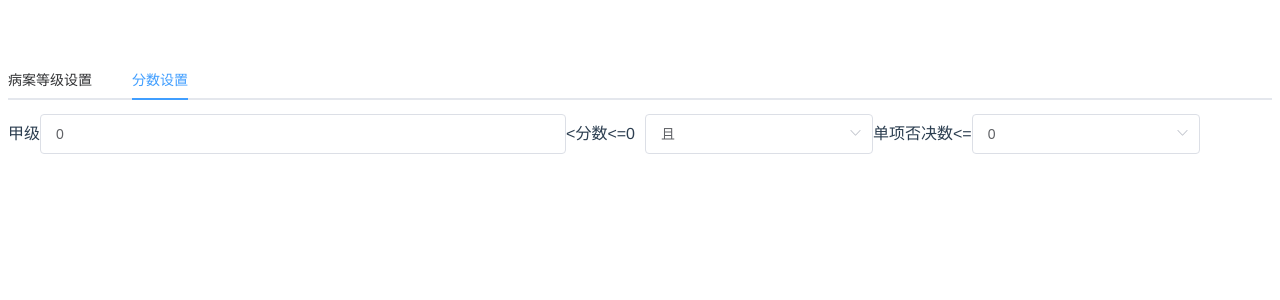
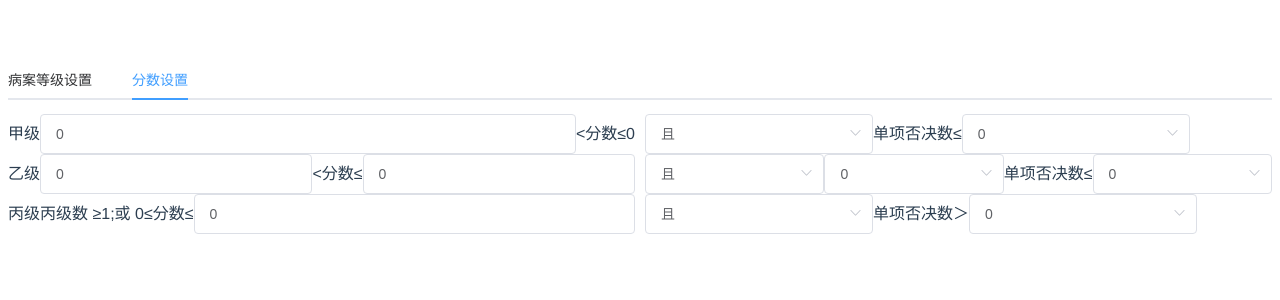
Before and after one commit to XPengH/pe-vue-component, a Vue app: page /#/ in a window 1280 px wide. Both pictures are taken after a click on the tab "分数设置". Shown: the top 300 px of the page. Built offline with nearby package versions, Linux system fonts and the light colour scheme.

Commit message:
[新增] 添加扣分上限操作判断，修改病案等级设置

```diff
--- a/src/components/LevelSetting.vue
+++ b/src/components/LevelSetting.vue
@@ -32,6 +32,7 @@
     <el-tree
       :data="levelData"
       node-key="id"
+      ref="tree"
       default-expand-all
       :indent="treeNodeLeftLength"
       @node-click="checkTreeNode"
@@ -39,7 +40,13 @@
     >
       <el-row  :gutter="10" type="flex" justify="space-between" align="middle" :class="['custom-tree-node',!data.switchState && 'disabled-bg']" slot-scope="{ node, data }" @click="checkTreeNode(data)">
         <el-col>
-          <el-input @change="inputchange(data)" :disabled="!data.switchState" type="number" v-model="data.maximumPoints" placeholder="请输入内容"></el-input>
+          <el-input
+            @change="inputchange(data)"
+            :disabled="!data.switchState || data.score === '单项否决' || data.score === '丙级'"
+            type="number"
+            v-model="data.maximumPoints"
+            placeholder="请输入内容">
+          </el-input>
         </el-col>
         <el-col >
           <el-select
@@ -104,6 +111,7 @@ export default {
         defectContent: '缺陷内容', // 缺陷内容
         label: '一级 1', // 标题
         switchState: true, // 禁止开启开关状态
+        maximumPoints: 20,  // 最大分值
         children: [{
           id: 4,
           label: '二级 1-1',
--- a/src/components/ScoreSetting.vue
+++ b/src/components/ScoreSetting.vue
@@ -5,7 +5,7 @@
         <div class="grid-content">
           <span>甲级</span>
           <el-input v-model="scoreParam.typeA.minScore" placeholder="请输入内容"></el-input>
-          <span><分数<={{scoreParam.typeA.maxScore}}</span>
+          <span><分数≤{{scoreParam.typeA.maxScore}}</span>
         </div>
       </el-col>
       <el-col :xs="12" :sm="12" :md="12" :lg="12" :xl="12">
@@ -18,8 +18,78 @@
               :value="item.value">
             </el-option>
           </el-select>
-          <span>单项否决数<=</span>
+          <span>单项否决数≤</span>
           <el-select v-model="scoreParam.typeA.maxVetoNumber" placeholder="请选择">
+            <el-option
+              v-for="item in vetoOptions"
+              :key="item.value"
+              :label="item.label"
+              :value="item.value">
+            </el-option>
+          </el-select>
+        </div>
+      </el-col>
+    </el-row>
+    <el-row :gutter="10" type="flex" justify="start" align="middle">
+      <el-col :xs="12" :sm="12" :md="12" :lg="12" :xl="12">
+        <div class="grid-content">
+          <span>乙级</span>
+          <el-input v-model="scoreParam.typeB.minScore" placeholder="请输入内容"></el-input>
+          <span><分数≤</span>
+          <el-input v-model="scoreParam.typeB.maxScore" placeholder="请输入内容"></el-input>
+        </div>
+      </el-col>
+      <el-col :xs="12" :sm="12" :md="12" :lg="12" :xl="12">
+        <div class="grid-content bg-purple-light">
+          <el-select v-model="scoreParam.typeB.relationValue" placeholder="请选择">
+            <el-option
+              v-for="item in relationOptions"
+              :key="item.value"
+              :label="item.label"
+              :value="item.value">
+            </el-option>
+          </el-select>
+          <el-select v-model="scoreParam.typeB.minVetoNumber" placeholder="请选择">
+            <el-option
+              v-for="item in vetoOptions"
+              :key="item.value"
+              :label="item.label"
+              :value="item.value">
+            </el-option>
+          </el-select>
+          <span>单项否决数≤</span>
+          <el-select v-model="scoreParam.typeB.maxVetoNumber" placeholder="请选择">
+            <el-option
+              v-for="item in vetoOptions"
+              :key="item.value"
+              :label="item.label"
+              :value="item.value">
+            </el-option>
+          </el-select>
+        </div>
+      </el-col>
+    </el-row>
+    <el-row :gutter="10" type="flex" justify="start" align="middle">
+      <el-col :xs="12" :sm="12" :md="12" :lg="12" :xl="12">
+        <div class="grid-content">
+          <span>丙级</span>
+          <span>丙级数 ≥1; </span>
+          <span>或 0≤分数≤</span>
+          <el-input v-model="scoreParam.typeC.maxScore" placeholder="请输入内容"></el-input>
+        </div>
+      </el-col>
+      <el-col :xs="12" :sm="12" :md="12" :lg="12" :xl="12">
+        <div class="grid-content bg-purple-light">
+          <el-select v-model="scoreParam.typeC.relationValue" placeholder="请选择">
+            <el-option
+              v-for="item in relationOptions"
+              :key="item.value"
+              :label="item.label"
+              :value="item.value">
+            </el-option>
+          </el-select>
+          <span>单项否决数＞</span>
+          <el-select v-model="scoreParam.typeC.maxVetoNumber" placeholder="请选择">
             <el-option
               v-for="item in vetoOptions"
               :key="item.value"
```
